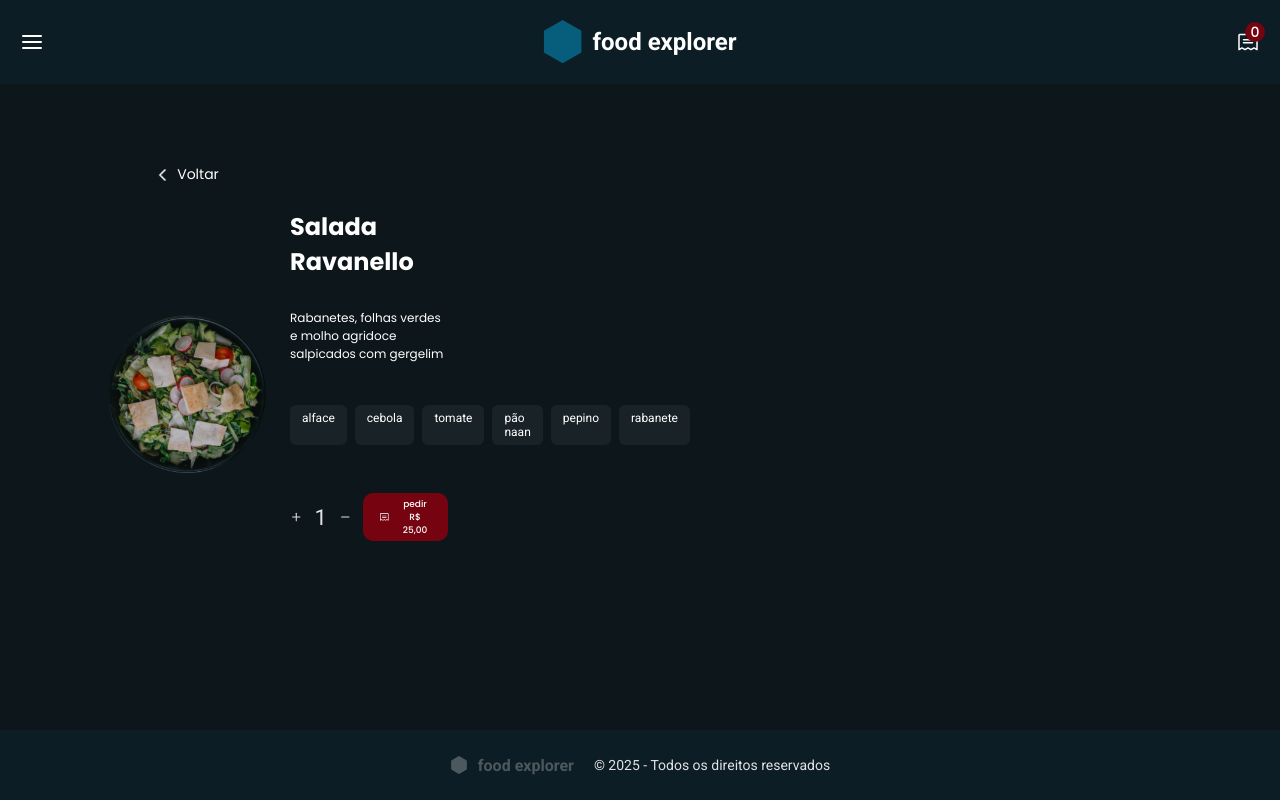
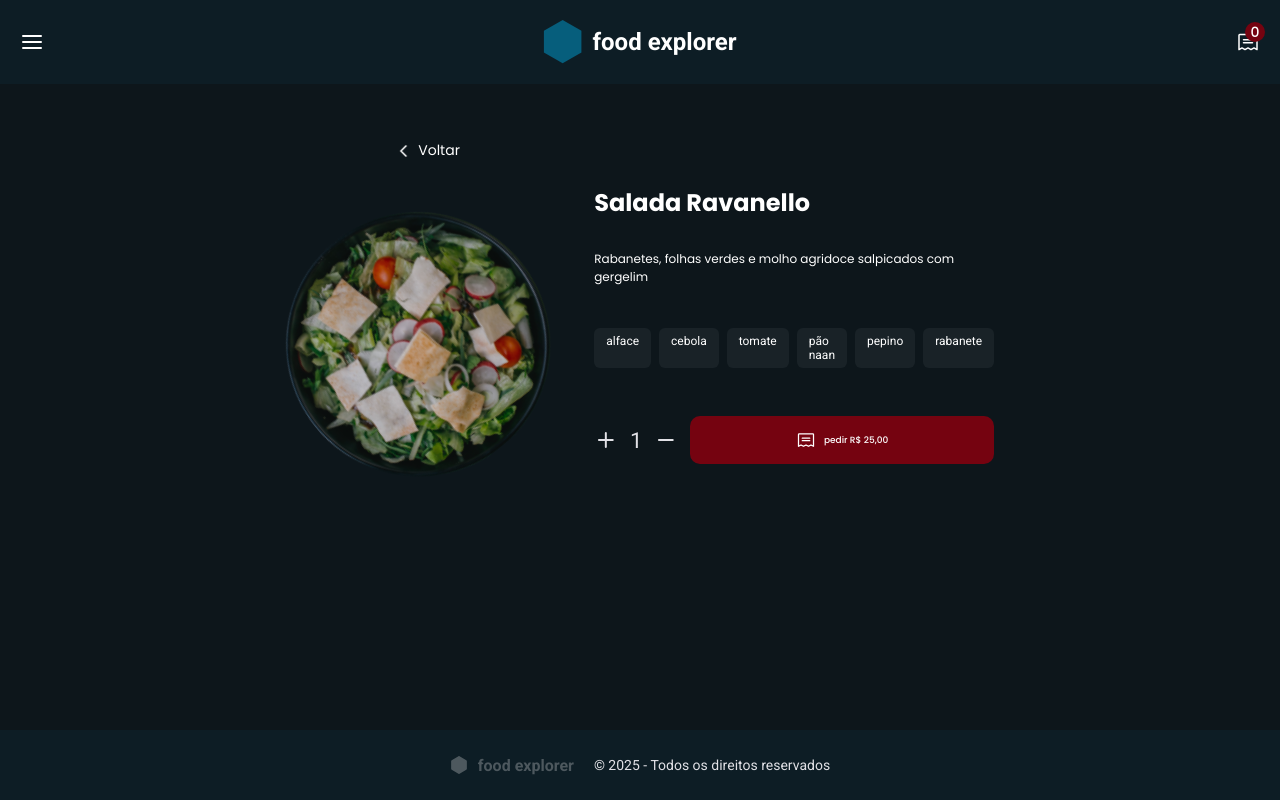
Before and after one commit to phrsilva/food-explorer-frontend, a React (Vite) app: page / in a window 1280 px wide. Built offline with nearby package versions, Linux system fonts and the light colour scheme.

Commit message:
conclusão da página de detalhes do prato

```diff
--- a/src/paginas/prato/styles.js
+++ b/src/paginas/prato/styles.js
@@ -27,6 +27,22 @@ export const Conteudo = styled.div`
         max-width: 26.4rem;
         max-height: 26.4rem;
 
+        /* animação para a imagem */
+
+        animation-name: spin;
+        animation-duration: 39000ms;
+        animation-iteration-count: infinite;
+        animation-timing-function: linear;
+
+        @keyframes spin {
+            from {
+                transform:rotate(0deg);
+            }
+            to {
+                transform:rotate(360deg);
+            }
+        }
+
     }
 
     h2 {
@@ -55,16 +71,21 @@ export const Conteudo = styled.div`
         "prato tags"
         "prato preco"
         "rodape rodape";
-        grid-template-columns: 50% 50%;
 
 
-        margin: 2.4rem 12rem;
+
+        grid-template-columns: 90% 1fr;
+
         gap: 2.4rem;
         align-items: center;
         justify-content: center;
 
         img {
             grid-area: prato;
+            width: 100%;
+            margin-top: .6rem;
+            max-width: 26.4rem;
+            max-height: 26.4rem;
         }
 
         div:first-child {
@@ -72,8 +93,8 @@ export const Conteudo = styled.div`
         }
 
         button {
+            grid-area: voltar;
             align-self: flex-start;
-            grid-area: voltar;
         }
 
         h2 {
@@ -109,6 +130,12 @@ export const Tags = styled.div`
     gap: .8rem;
     justify-content: center;
     margin: 1.2rem auto;
+    cursor: pointer;
+
+    :hover {
+        filter: brightness(1.1);
+        transform: scale(1.1);
+    }
 
     span {
         background-color: ${({theme}) => theme.ESCURO.ESCURO_1000};
```
